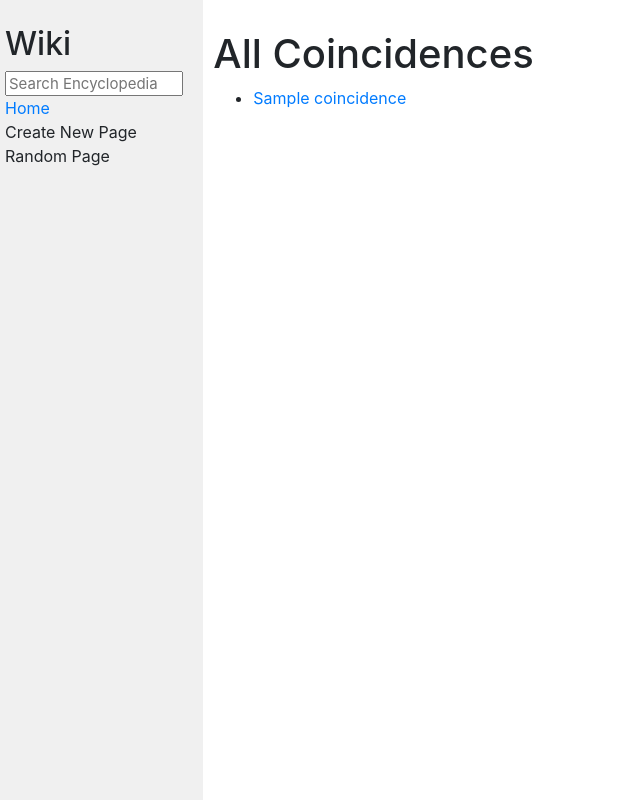
After one commit to LautaroMastrangelo/CS50W, a Django app: template wiki/encyclopedia/templates/encyclopedia/search.html in a window 1280 px wide. The commit adds this page. Shown: the whole page, without its empty margins (0-640 px from the left). Run offline with Django 3.2, Linux system fonts and the light colour scheme; the template is opened without the code that fills it: most values are stand-ins (such as "Sample title", 1, 10 or a date in 2020); some libraries are stand-ins or nearby versions.

Commit message:
finished search

```diff
--- a/wiki/encyclopedia/templates/encyclopedia/layout.html
+++ b/wiki/encyclopedia/templates/encyclopedia/layout.html
@@ -12,8 +12,8 @@
         <div class="row">
             <div class="sidebar col-lg-2 col-md-3">
                 <h2>Wiki</h2>
-                <form>
-                    <input class="search" type="text" name="q" placeholder="Search Encyclopedia">
+                <form  method="get" action="{% url 'search' %}" >
+                    <input class="search"type="text" name="q" placeholder="Search Encyclopedia">
                 </form>
                 <div>
                     <a href="{% url 'index' %}">Home</a>
--- /dev/null
+++ b/wiki/encyclopedia/templates/encyclopedia/search.html
@@ -0,0 +1,19 @@
+{% extends "encyclopedia/layout.html" %}
+
+{% block title %}
+    Search Result
+{% endblock %}
+
+{% block body %}
+    {% if coincidences %}
+        <h1>All Coincidences</h1>
+
+        <ul>
+            {% for coincidence in coincidences %}
+                <li><a href="{% url 'entry' title=coincidence %}">{{ coincidence }}</a></li>
+            {% endfor %}
+        </ul>
+    {% else %}
+        <h1> <strong> No Coincidences Found </strong> </h1>
+    {% endif %}
+{% endblock %}
--- a/wiki/encyclopedia/urls.py
+++ b/wiki/encyclopedia/urls.py
@@ -4,5 +4,6 @@ from . import views
 
 urlpatterns = [
     path("wiki/", views.index, name="index"),
+    path("wiki/search", views.search, name="search"),
     path("wiki/<str:title>", views.entry, name="entry"),
 ]
--- a/wiki/wiki/urls.py
+++ b/wiki/wiki/urls.py
@@ -15,8 +15,13 @@ Including another URLconf
 """
 from django.contrib import admin
 from django.urls import include, path
+from django.shortcuts import redirect
 
 urlpatterns = [
+     path("", lambda request: redirect("/wiki/")),
     path('admin/', admin.site.urls),
     path('', include("encyclopedia.urls"))
 ]
+
+#not sure if i should modify this file, but the main link the console gives me
+#is incorrect, so i will redirect to the correct one
```
Also changed, not shown: wiki/encyclopedia/views.py (+11 -1 lines).
